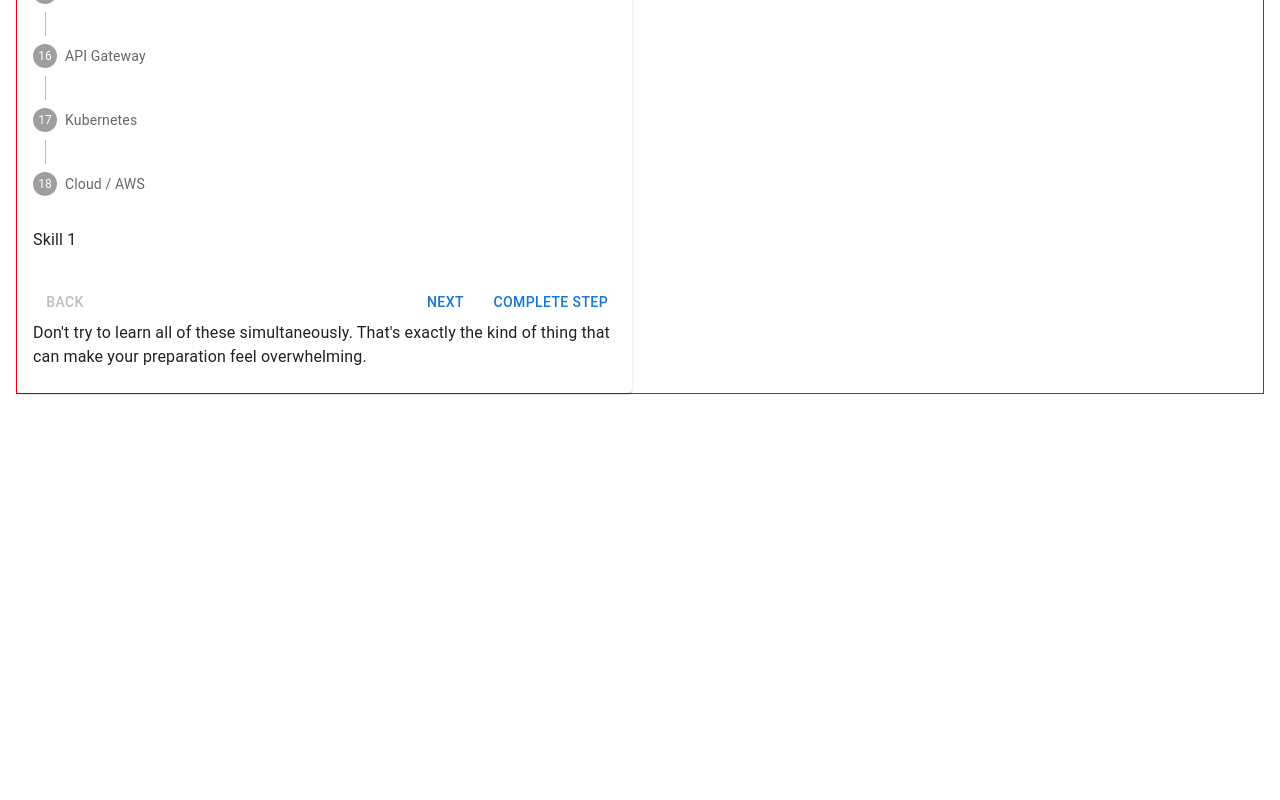
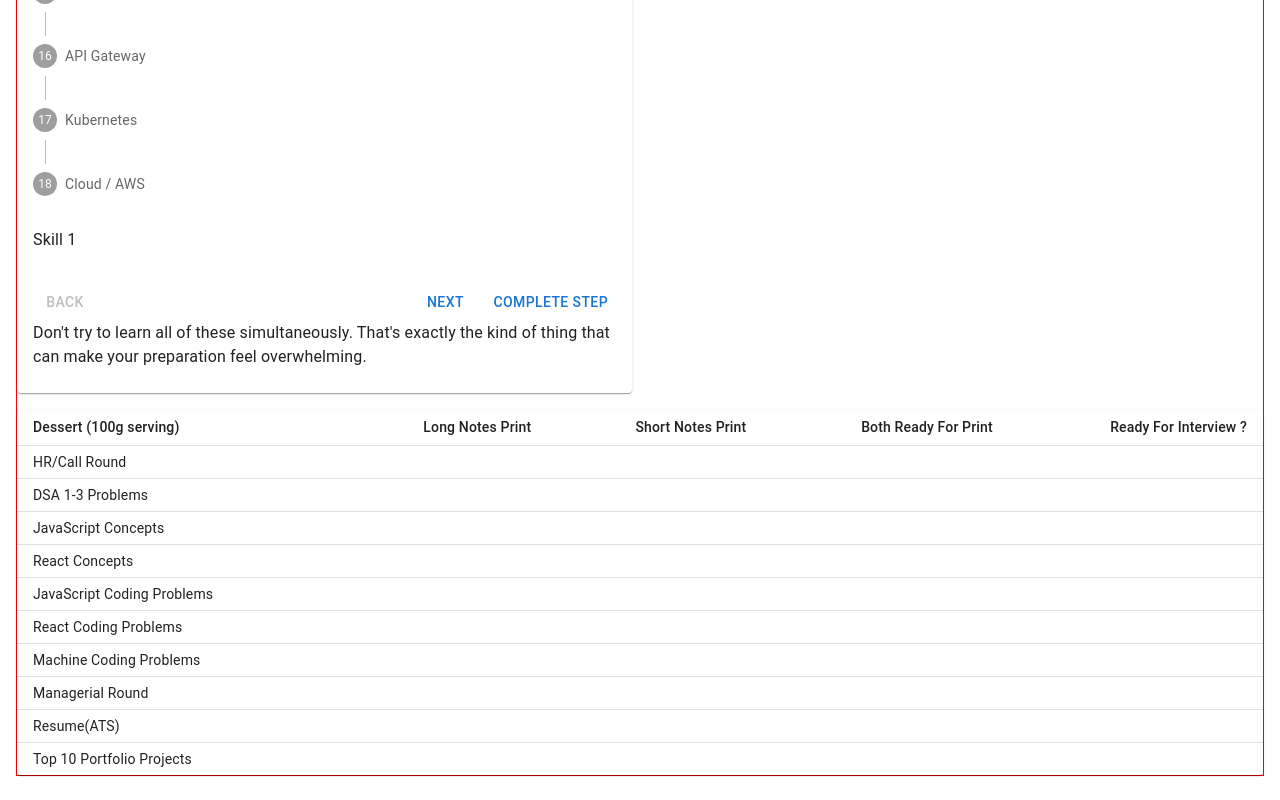
Before and after one commit to pramodboda/developer-analytics, a React (Vite) app in the folder client/: page /tech/career-goals in a window 1280 px wide. Shown: the part 1077-1877 px from the top of the page. Before the commit the page ends 1495 px from the top, so only its background shows below. Built offline with nearby package versions, Linux system fonts and the light colour scheme.

Commit message:
UPDATE: UI

```diff
--- /dev/null
+++ b/client/src/app/data/interviewKitData.ts
@@ -0,0 +1,75 @@
+export const interviewKitData = [
+
+    {
+        round_name: 'HR/Call Round',
+        isReadyForLongNotesPrint: false,
+        isReadyForShortNotesPrint: false,
+        isBothReadyForPrint: false,
+        isReadyForInterview: false
+    },
+    {
+        round_name: 'DSA 1-3 Problems',
+        isReadyForLongNotesPrint: false,
+        isReadyForShortNotesPrint: false,
+        isBothReadyForPrint: false,
+        isReadyForInterview: false
+    },
+    {
+        round_name: 'JavaScript Concepts',
+        isReadyForLongNotesPrint: false,
+        isReadyForShortNotesPrint: false,
+        isBothReadyForPrint: false,
+        isReadyForInterview: false
+    },
+    {
+        round_name: 'React Concepts',
+        isReadyForLongNotesPrint: false,
+        isReadyForShortNotesPrint: false,
+        isBothReadyForPrint: false,
+        isReadyForInterview: false
+    },
+    {
+        round_name: 'JavaScript Coding Problems',
+        isReadyForLongNotesPrint: false,
+        isReadyForShortNotesPrint: false,
+        isBothReadyForPrint: false,
+        isReadyForInterview: false
+    },
+    {
+        round_name: 'React Coding Problems',
+        isReadyForLongNotesPrint: false,
+        isReadyForShortNotesPrint: false,
+        isBothReadyForPrint: false,
+        isReadyForInterview: false
+    },
+    {
+        round_name: 'Machine Coding Problems',
+        isReadyForLongNotesPrint: false,
+        isReadyForShortNotesPrint: false,
+        isBothReadyForPrint: false,
+        isReadyForInterview: false
+    },
+    {
+        round_name: 'Managerial Round',
+        isReadyForLongNotesPrint: false,
+        isReadyForShortNotesPrint: false,
+        isBothReadyForPrint: false,
+        isReadyForInterview: false
+    },
+
+    {
+        round_name: 'Resume(ATS)',
+        isReadyForLongNotesPrint: false,
+        isReadyForShortNotesPrint: false,
+        isBothReadyForPrint: false,
+        isReadyForInterview: false
+    }
+    ,
+    {
+        round_name: 'Top 10 Portfolio Projects',
+        isReadyForLongNotesPrint: false,
+        isReadyForShortNotesPrint: false,
+        isBothReadyForPrint: false,
+        isReadyForInterview: false
+    }
+]
--- a/client/src/app/pages/Tech/CareerGoals/CareerGoalsPage.tsx
+++ b/client/src/app/pages/Tech/CareerGoals/CareerGoalsPage.tsx
@@ -4,8 +4,14 @@ import Grid from "@mui/material/Grid";
 
 import LearningProgression from "./LearningProgression";
 import InterviewPrepPlan from "./InterviewPrepPlan";
+import InterviewKitTracker from "./InterviewKitTracker";
 
 
 export default function CareerGoalsPage() {
-    return (<><Grid container spacing={2}><Grid size={6}><LearningProgression /></Grid><Grid size={6}><InterviewPrepPlan /></Grid></Grid></>)
+    return (<>
+    <Grid container spacing={2}>
+        <Grid size={6}><LearningProgression /></Grid>
+        <Grid size={6}><InterviewPrepPlan /></Grid>
+        <Grid size={12}><InterviewKitTracker/></Grid>
+    </Grid></>)
 }
--- /dev/null
+++ b/client/src/app/pages/Tech/CareerGoals/InterviewKitTracker.tsx
@@ -0,0 +1,95 @@
+import Table from '@mui/material/Table';
+import TableBody from '@mui/material/TableBody';
+import TableCell from '@mui/material/TableCell';
+import TableContainer from '@mui/material/TableContainer';
+import TableHead from '@mui/material/TableHead';
+import TableRow from '@mui/material/TableRow';
+import Paper from '@mui/material/Paper';
+
+import { interviewKitData } from "../../../data/interviewKitData";
+
+
+function createData(
+    name: string,
+    calories: number,
+    fat: number,
+    carbs: number,
+    protein: number,
+) {
+    return { name, calories, fat, carbs, protein };
+}
+
+// const rows = [
+//     createData('Frozen yoghurt', 159, 6.0, 24, 4.0),
+//     createData('Ice cream sandwich', 237, 9.0, 37, 4.3),
+//     createData('Eclair', 262, 16.0, 24, 6.0),
+//     createData('Cupcake', 305, 3.7, 67, 4.3),
+//     createData('Gingerbread', 356, 16.0, 49, 3.9),
+//     createData(interviewKitData)
+// ];
+
+export default function InterviewKitTracket() {
+    return (
+        <>
+            {/* <TableContainer component={Paper}>
+                <Table sx={{ minWidth: 650 }} size="small" aria-label="a dense table">
+                    <TableHead>
+                        <TableRow>
+                            <TableCell>Dessert (100g serving)</TableCell>
+                            <TableCell align="right">Calories</TableCell>
+                            <TableCell align="right">Fat&nbsp;(g)</TableCell>
+                            <TableCell align="right">Carbs&nbsp;(g)</TableCell>
+                            <TableCell align="right">Protein&nbsp;(g)</TableCell>
+                        </TableRow>
+                    </TableHead>
+                    <TableBody>
+                        {rows.map((row) => (
+                            <TableRow
+                                key={row.name}
+                                sx={{ '&:last-child td, &:last-child th': { border: 0 } }}
+                            >
+                                <TableCell component="th" scope="row">
+                                    {row.name}
+                                </TableCell>
+                                <TableCell align="right">{row.calories}</TableCell>
+                                <TableCell align="right">{row.fat}</TableCell>
+                                <TableCell align="right">{row.carbs}</TableCell>
+                                <TableCell align="right">{row.protein}</TableCell>
+                            </TableRow>
+                        ))}
+                    </TableBody>
+                </Table>
+            </TableContainer> */}
+            <TableContainer component={Paper}>
+                <Table sx={{ minWidth: 650 }} size="small" aria-label="a dense table">
+                    <TableHead>
+                        <TableRow>
+                            <TableCell>Dessert (100g serving)</TableCell>
+                            <TableCell align="right">Long Notes Print</TableCell>
+                            <TableCell align="right">Short Notes Print</TableCell>
+                            <TableCell align="right">Both Ready For Print</TableCell>
+                            <TableCell align="right">Ready For Interview ?</TableCell>
+                        </TableRow>
+                    </TableHead>
+                    <TableBody>
+                        {interviewKitData?.map((row) => (
+                            <TableRow
+                                key={row.round_name}
+                                sx={{ '&:last-child td, &:last-child th': { border: 0 } }}
+                            >
+                                <TableCell component="th" scope="row">
+                                    {row.round_name}
+                                </TableCell>
+                                <TableCell align="right">{row.calories}</TableCell>
+                                <TableCell align="right">{row.fat}</TableCell>
+                                <TableCell align="right">{row.carbs}</TableCell>
+                                <TableCell align="right">{row.isReadyForInterview}</TableCell>
+                            </TableRow>
+                        ))}
+                    </TableBody>
+                </Table>
+            </TableContainer>
+        </>
+
+    )
+}
```
